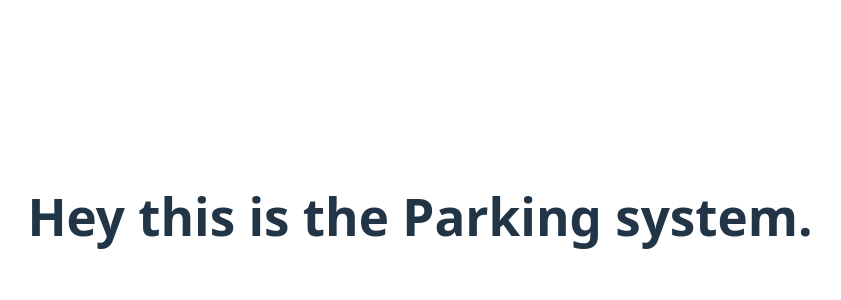
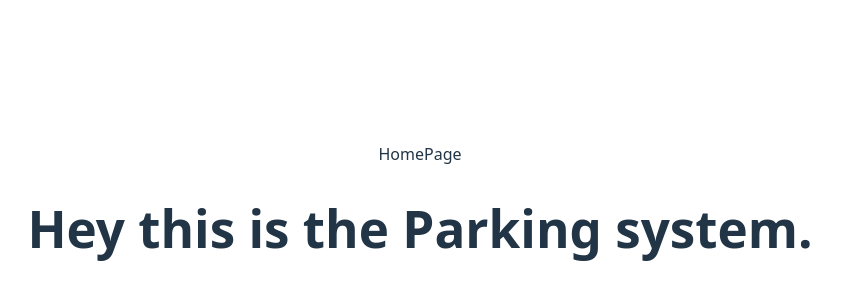
Before and after one commit to ANASIFTIKHAR-07/Parking-System, a React (Vite) app in the folder Frontend/Parking-System/: page / in a window 1280 px wide. Shown: the part 184-484 px from the top of the page, without its empty margins (220-1061 px from the left). Built offline with nearby package versions, Linux system fonts and the light colour scheme.

Commit message:
Frontend setup started

```diff
--- a/Frontend/Parking-System/src/App.jsx
+++ b/Frontend/Parking-System/src/App.jsx
@@ -1,10 +1,13 @@
 import './App.css'
+import HomePage from './pages/HomePage'
+
 
 function App() {
 
   return (
     <>
       <div>
+        <HomePage/>
         <h1>Hey this is the Parking system.</h1>
       </div>
     </>
```
